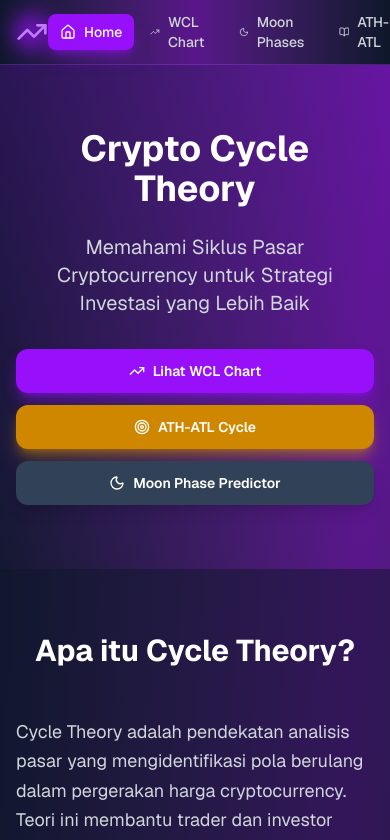
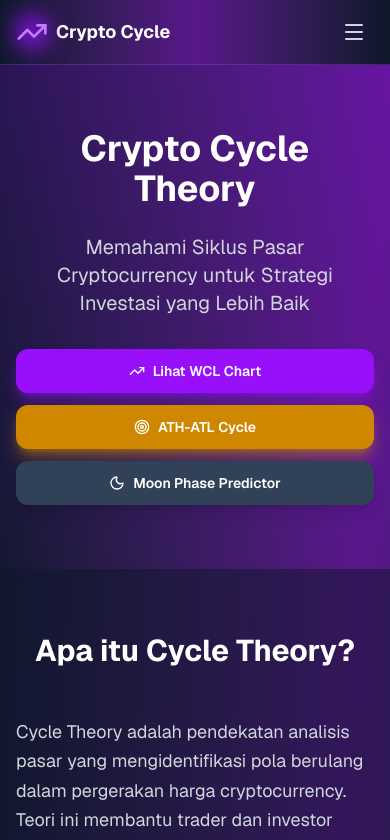
Before and after one commit to fathurzoy/btc-cyc, a Next.js app: page / in a window 390 px wide. Shown: the top 840 px of the page. Built offline with nearby package versions, Linux system fonts and the light colour scheme.

Commit message:
update navbar responsive

```diff
--- a/app/components/Navbar.jsx
+++ b/app/components/Navbar.jsx
@@ -2,10 +2,12 @@
 
 import Link from 'next/link';
 import { usePathname } from 'next/navigation';
-import { TrendingUp, Moon, Home, BookOpen } from 'lucide-react';
+import { TrendingUp, Moon, Home, BookOpen, Menu, X } from 'lucide-react';
+import { useState } from 'react';
 
 export default function Navbar() {
   const pathname = usePathname();
+  const [isMobileMenuOpen, setIsMobileMenuOpen] = useState(false);
 
   const navItems = [
     { href: '/', label: 'Home', icon: Home },
@@ -14,23 +16,31 @@ export default function Navbar() {
     { href: '/ath-atl', label: 'ATH-ATL', icon: BookOpen },
   ];
 
+  const toggleMobileMenu = () => {
+    setIsMobileMenuOpen(!isMobileMenuOpen);
+  };
+
+  const closeMobileMenu = () => {
+    setIsMobileMenuOpen(false);
+  };
+
   return (
     <nav className="bg-gradient-to-r from-slate-900 via-purple-900 to-slate-900 border-b border-purple-500/30 sticky top-0 z-50 backdrop-blur-lg">
       <div className="max-w-7xl mx-auto px-4 sm:px-6 lg:px-8">
         <div className="flex items-center justify-between h-16">
           {/* Logo */}
-          <Link href="/" className="flex items-center gap-2 group">
+          <Link href="/" className="flex items-center gap-2 group" onClick={closeMobileMenu}>
             <div className="relative">
               <div className="absolute inset-0 bg-purple-600 rounded-full blur-md group-hover:blur-lg transition-all"></div>
               <TrendingUp className="w-8 h-8 text-purple-400 relative z-10" />
             </div>
-            <span className="text-white font-bold text-xl hidden sm:inline">
+            <span className="text-white font-bold text-lg sm:text-xl">
               Crypto Cycle
             </span>
           </Link>
 
-          {/* Navigation Links */}
-          <div className="flex items-center gap-1 md:gap-2">
+          {/* Desktop Navigation */}
+          <div className="hidden md:flex items-center gap-2">
             {navItems.map((item) => {
               const Icon = item.icon;
               const isActive = pathname === item.href;
@@ -39,14 +49,57 @@ export default function Navbar() {
                 <Link
                   key={item.href}
                   href={item.href}
-                  className={`flex items-center gap-2 px-3 md:px-4 py-2 rounded-lg transition-all ${
+                  className={`flex items-center gap-2 px-4 py-2 rounded-lg transition-all ${
                     isActive
                       ? 'bg-purple-600 text-white shadow-lg shadow-purple-600/50'
                       : 'text-gray-300 hover:bg-slate-800 hover:text-white'
                   }`}
                 >
-                  <Icon className="w-4 h-4 md:w-5 md:h-5" />
-                  <span className="text-sm md:text-base font-medium">
+                  <Icon className="w-5 h-5" />
+                  <span className="text-base font-medium">
+                    {item.label}
+                  </span>
+                </Link>
+              );
+            })}
+          </div>
+
+          {/* Mobile Menu Button */}
+          <button
+            onClick={toggleMobileMenu}
+            className="md:hidden p-2 rounded-lg text-gray-300 hover:bg-slate-800 hover:text-white transition-colors"
+            aria-label="Toggle menu"
+          >
+            {isMobileMenuOpen ? (
+              <X className="w-6 h-6" />
+            ) : (
+              <Menu className="w-6 h-6" />
+            )}
+          </button>
+        </div>
+      </div>
+
+      {/* Mobile Menu */}
+      {isMobileMenuOpen && (
+        <div className="md:hidden border-t border-purple-500/30 bg-slate-900/95 backdrop-blur-lg">
+          <div className="px-4 py-3 space-y-2">
+            {navItems.map((item) => {
+              const Icon = item.icon;
+              const isActive = pathname === item.href;
+
+              return (
+                <Link
+                  key={item.href}
+                  href={item.href}
+                  onClick={closeMobileMenu}
+                  className={`flex items-center gap-3 px-4 py-3 rounded-lg transition-all ${
+                    isActive
+                      ? 'bg-purple-600 text-white shadow-lg shadow-purple-600/50'
+                      : 'text-gray-300 hover:bg-slate-800 hover:text-white'
+                  }`}
+                >
+                  <Icon className="w-5 h-5" />
+                  <span className="text-base font-medium">
                     {item.label}
                   </span>
                 </Link>
@@ -54,7 +107,7 @@ export default function Navbar() {
             })}
           </div>
         </div>
-      </div>
+      )}
     </nav>
   );
 }
```
